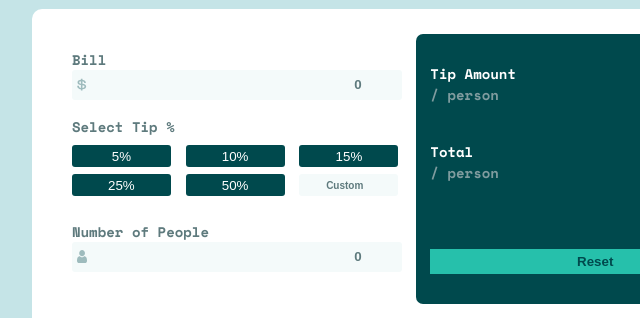
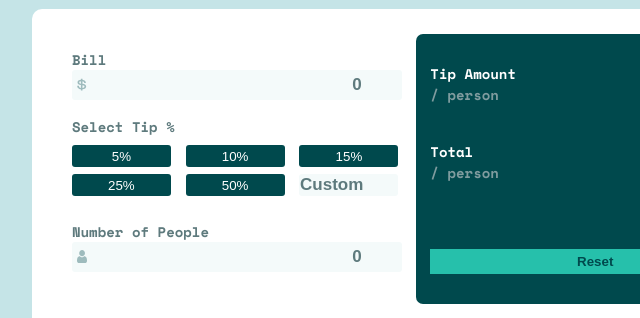
Before and after one commit to activus-d/tip-calculator-app-main, a plain HTML site: page index.html in a window 1280 px wide. Shown: the part 264-582 px from the top of the page, 224-864 px from the left. Drawn offline with nearby package versions, Linux system fonts and the light colour scheme.

Commit message:
trying to disable auto zoom in IOS

```diff
--- a/styles.css
+++ b/styles.css
@@ -19,6 +19,7 @@ input {
     cursor: pointer;
     padding-right: 2rem;
     color: hsl(186, 14%, 43%);
+    font-size: 1.7rem;
 }
 input:focus {
     outline: none;
@@ -160,7 +161,7 @@ main {
 #customTip {
     color: hsl(183, 100%, 15%);
     background: hsl(189, 41%, 97%);
-    font-size: 1rem;
+    font-size: 1.7rem;
     text-align: right;
 }
 #customTip:focus {
```
